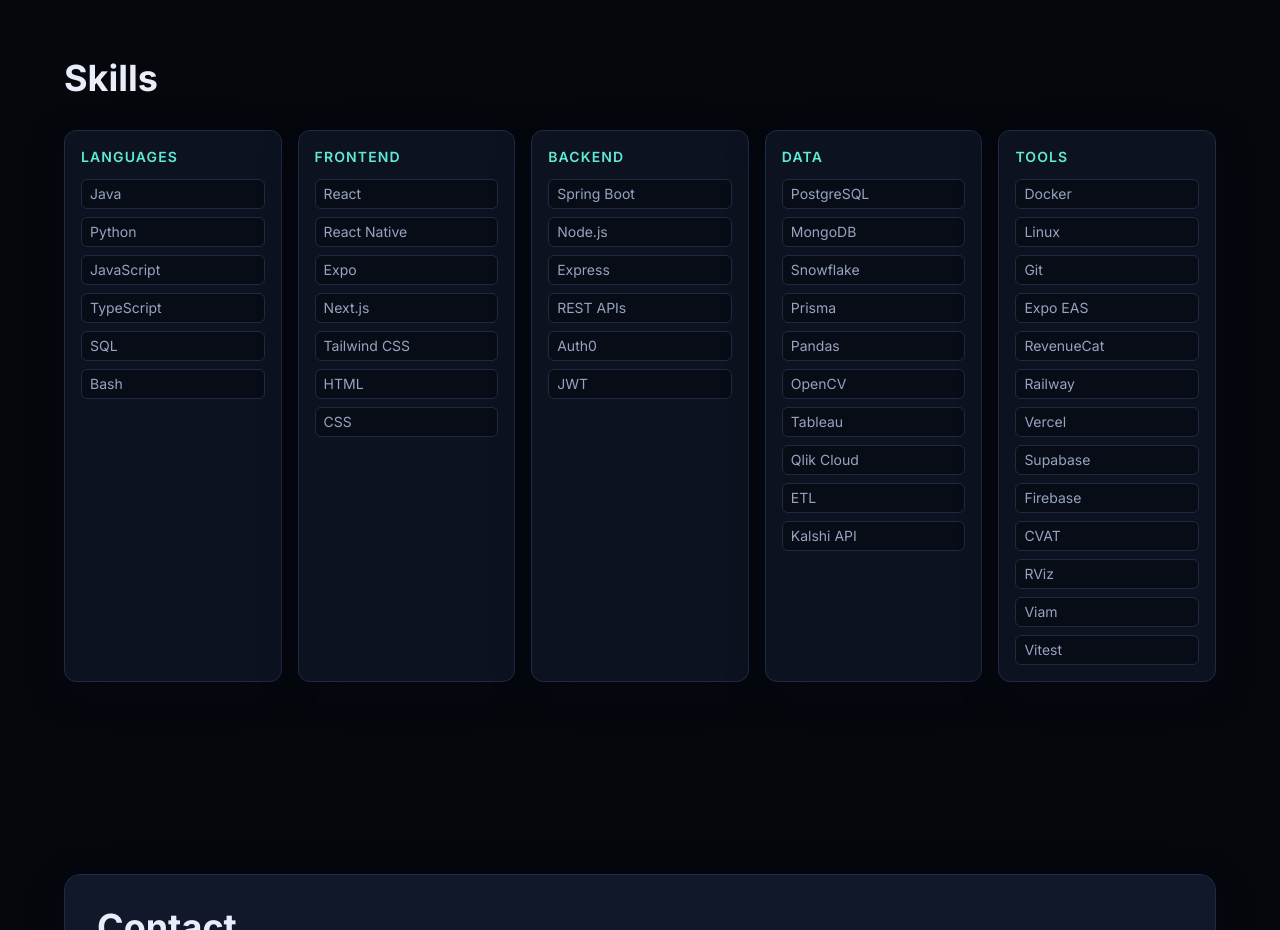
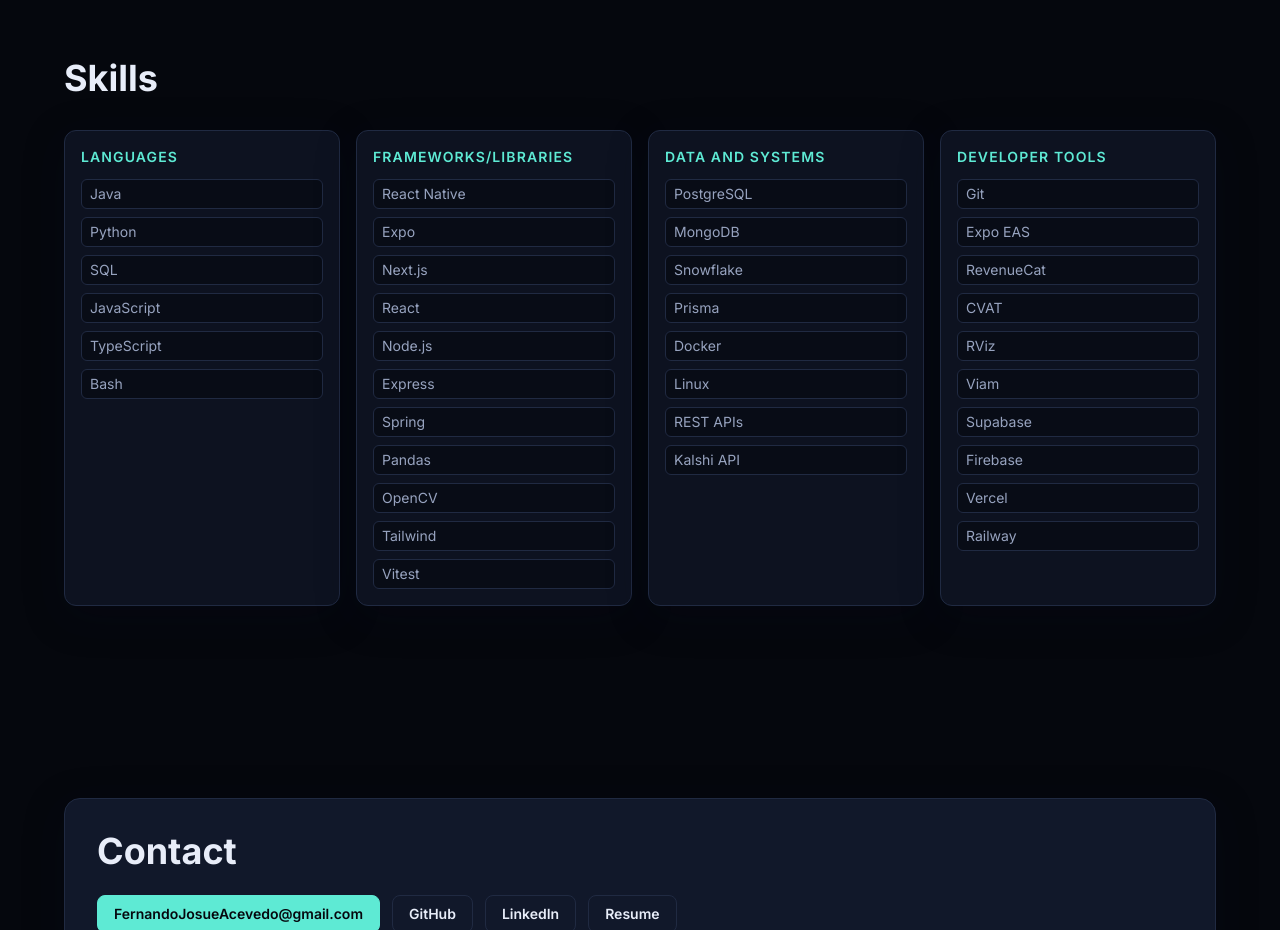
Before and after one commit to fernando-ace/Portfolio-Website, a React (Vite) app: page / in a window 1280 px wide. Shown: the part 3920-4850 px from the top of the page. Built offline with nearby package versions, Linux system fonts and the light colour scheme.

Commit message:
Match website skills to resume

```diff
--- a/src/components/SkillsSection.jsx
+++ b/src/components/SkillsSection.jsx
@@ -8,7 +8,7 @@
           <h2 className="section-title">Skills</h2>
         </div>
 
-        <div className="grid gap-4 md:grid-cols-2 xl:grid-cols-5">
+        <div className="grid gap-4 md:grid-cols-2 xl:grid-cols-4">
           {skillGroups.map((group) => (
             <article key={group.label} className="reveal rounded-xl border border-line bg-surface p-4 shadow-soft" data-reveal>
               <h3 className="text-sm font-semibold uppercase tracking-[0.08em] text-accent">{group.label}</h3>
--- a/src/data/portfolioData.js
+++ b/src/data/portfolioData.js
@@ -226,11 +226,10 @@
 ];
 
 export const skillGroups = [
-  { label: "Languages", items: ["Java", "Python", "JavaScript", "TypeScript", "SQL", "Bash"] },
-  { label: "Frontend", items: ["React", "React Native", "Expo", "Next.js", "Tailwind CSS", "HTML", "CSS"] },
-  { label: "Backend", items: ["Spring Boot", "Node.js", "Express", "REST APIs", "Auth0", "JWT"] },
-  { label: "Data", items: ["PostgreSQL", "MongoDB", "Snowflake", "Prisma", "Pandas", "OpenCV", "Tableau", "Qlik Cloud", "ETL", "Kalshi API"] },
-  { label: "Tools", items: ["Docker", "Linux", "Git", "Expo EAS", "RevenueCat", "Railway", "Vercel", "Supabase", "Firebase", "CVAT", "RViz", "Viam", "Vitest"] }
+  { label: "Languages", items: ["Java", "Python", "SQL", "JavaScript", "TypeScript", "Bash"] },
+  { label: "Frameworks/Libraries", items: ["React Native", "Expo", "Next.js", "React", "Node.js", "Express", "Spring", "Pandas", "OpenCV", "Tailwind", "Vitest"] },
+  { label: "Data and Systems", items: ["PostgreSQL", "MongoDB", "Snowflake", "Prisma", "Docker", "Linux", "REST APIs", "Kalshi API"] },
+  { label: "Developer Tools", items: ["Git", "Expo EAS", "RevenueCat", "CVAT", "RViz", "Viam", "Supabase", "Firebase", "Vercel", "Railway"] }
 ];
 
 export const leadership = [
```
